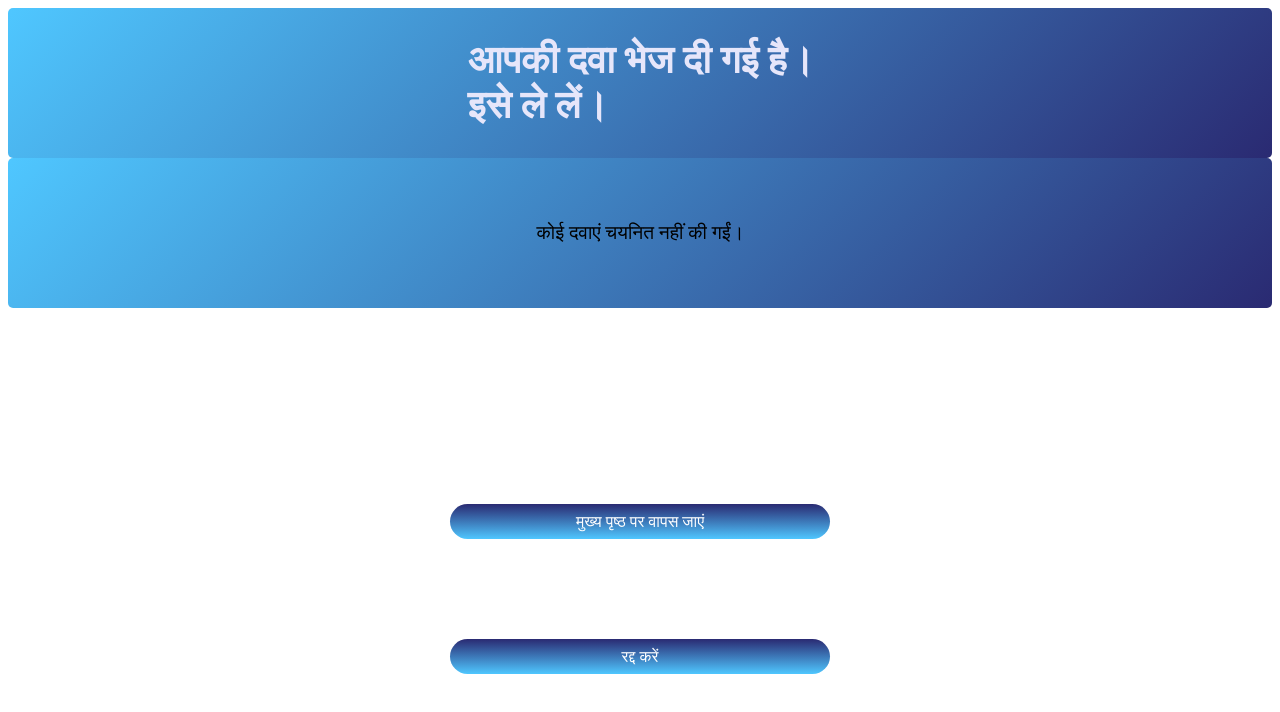
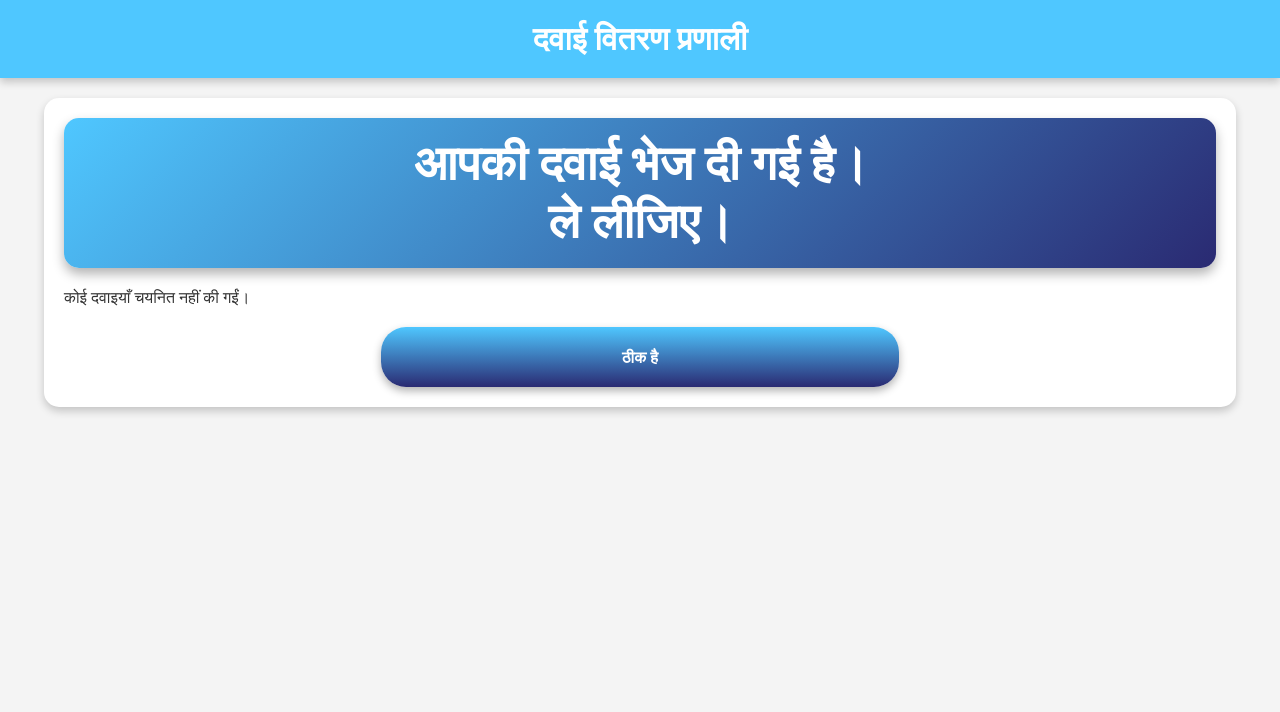
Before and after one commit to shubhamop07/Medelite, a plain HTML site: page dispatched_hindi.html in a window 1280 px wide. Drawn offline with Linux system fonts and the light colour scheme.

Commit message:
first commit

```diff
--- a/dispatched_hindi.html
+++ b/dispatched_hindi.html
@@ -3,88 +3,179 @@
 <head>
   <meta charset="UTF-8">
   <meta name="viewport" content="width=device-width, initial-scale=1.0">
-  <title>दवा डिस्पैच</title>
+  <title>दवाई वितरण</title>
+  <link rel="stylesheet" href="https://cdnjs.cloudflare.com/ajax/libs/font-awesome/6.0.0-beta3/css/all.min.css">
   <style>
-    h1 {
-      color: lavender;
+    body {
+      font-family: 'Roboto', sans-serif;
+      margin: 0;
+      padding: 0;
+      background: #f4f4f4;
+      color: #333;
+      overflow-x: hidden;
     }
+
+    header {
+      background: #4fc7ff;
+      color: white;
+      padding: 20px;
+      text-align: center;
+      font-size: 2em;
+      font-weight: bold;
+      box-shadow: 0 4px 8px rgba(0, 0, 0, 0.2);
+    }
+
+    .container {
+      width: 90%;
+      max-width: 1200px;
+      margin: 20px auto;
+      padding: 20px;
+      background: white;
+      border-radius: 15px;
+      box-shadow: 0 4px 8px rgba(0, 0, 0, 0.2);
+    }
+
     .box {
       display: flex;
       justify-content: center;
       align-items: center;
       height: 150px;
-      font-size: larger;
+      font-size: 1.5em;
       width: 100%;
       background: linear-gradient(135deg, #4fc7ff, #2a2a72);
-      border-radius: 5px;
-      transition: background 0.3s ease;
+      border-radius: 15px;
+      transition: background 0.4s ease, transform 0.4s ease, box-shadow 0.4s ease;
+      box-shadow: 0 6px 12px rgba(0, 0, 0, 0.3);
+      margin-bottom: 20px;
     }
     .box:hover {
       background: linear-gradient(135deg, #2a2a72, #4fc7ff);
+      transform: scale(1.05);
+      box-shadow: 0 12px 24px rgba(0, 0, 0, 0.4);
     }
+    .box:active {
+      transform: scale(0.98);
+    }
+
     .ok {
       text-transform: capitalize;
+      text-align: center;
+      color: #ffffff;
+      animation: fadeIn 1s ease;
     }
-    .last_options {
-      margin-top: 196px;
+
+    .medicine-list {
+      margin-top: 20px;
+    }
+
+    .medicine-item {
+      display: flex;
+      align-items: center;
+      padding: 15px;
+      margin-bottom: 15px;
+      background: #e0f2f1;
+      border-radius: 10px;
+      box-shadow: 0 2px 5px rgba(0, 0, 0, 0.1);
+      transition: background 0.3s ease, transform 0.3s ease;
+    }
+    .medicine-item:hover {
+      background: #b3e5fc;
+      transform: translateX(10px);
+    }
+    .medicine-item i {
+      margin-right: 15px;
+      color: #4fc7ff;
+      font-size: 1.5em;
+    }
+
+    .last_options, #cancel {
+      margin-top: 20px;
       display: flex;
       justify-content: center;
     }
+
     .return {
       color: white;
       display: flex;
       justify-content: center;
-      height: 35px;
-      width: 30%;
+      height: 60px;
+      width: 45%;
       text-decoration: none;
       text-transform: capitalize;
-      background: linear-gradient(#2a2a72, #4fc7ff);
-      border-radius: 19px;
+      background: linear-gradient( #4fc7ff, #2a2a72);
+      border-radius: 25px;
       align-items: center;
-      transition: background 0.3s ease;
+      transition: background 0.4s ease, transform 0.4s ease, box-shadow 0.4s ease;
+      font-weight: bold;
+      text-align: center;
+      box-shadow: 0 4px 8px rgba(0, 0, 0, 0.3);
     }
     .return:hover {
-      background: linear-gradient(#4fc7ff, #2a2a72);
+      background: linear-gradient( #0056b3,  #004494);
+      transform: translateY(-5px);
+      box-shadow: 0 6px 12px rgba(0, 0, 0, 0.4);
     }
-    #cancel {
-      margin-top: 100px;
-      display: flex;
-      justify-content: center;
+    .return:active {
+      transform: translateY(1px);
+      box-shadow: 0 2px 4px rgba(0, 0, 0, 0.2);
+    }
+
+    @keyframes fadeIn {
+      from { opacity: 0; }
+      to { opacity: 1; }
+    }
+
+    @media (max-width: 768px) {
+      .return {
+        width: 70%;
+        font-size: 1em;
+      }
+      .box {
+        font-size: 1.2em;
+      }
+      .medicine-item {
+        flex-direction: column;
+        align-items: flex-start;
+      }
+      .medicine-item i {
+        margin-right: 0;
+        margin-bottom: 10px;
+      }
     }
   </style>
 </head>
 <body>
-  <div class="box">
-    <h1 class="ok" id="dispatchMessage">आपकी दवा भेज दी गई है।<br>इसे ले लें।</h1>
-  </div>
+  <header>
+    दवाई वितरण प्रणाली
+  </header>
 
-  <div id="medicineList" class="box">
-    <!-- दवाओं की सूची यहाँ दिखाई जाएगी -->
-  </div>
+  <div class="container">
+    <div class="box">
+      <h1 class="ok" id="dispatchMessage">आपकी दवाई भेज दी गई है।<br>ले लीजिए।</h1>
+    </div>
 
-  <div class="last_options">
-    <a href="hindioptions.html" class="return">मुख्य पृष्ठ पर वापस जाएं</a>
-  </div>
+    <div id="medicineList" class="medicine-list">
+      <!-- दवाई की सूची यहाँ दिखाई जाएगी -->
+    </div>
 
-  <div id="cancel">
-    <a href="hindioptions.html" class="return">रद्द करें</a>
-  </div>
+    <div class="last_options">
+      <a href="index.html" class="return">ठीक है</a>
+    </div>
 
   <script>
-    // Retrieve the selected medicines from sessionStorage
+    // sessionStorage से चयनित दवाओं को प्राप्त करें
     var selectedMedicines = JSON.parse(sessionStorage.getItem('selectedMedicines'));
     var medicineListContainer = document.getElementById('medicineList');
 
     if (selectedMedicines && selectedMedicines.length > 0) {
-      var medicineList = document.createElement('ul');
       selectedMedicines.forEach(function(medicine) {
-        var li = document.createElement('li');
-        li.textContent = medicine;
-        medicineList.appendChild(li);
+        var div = document.createElement('div');
+        div.className = 'medicine-item';
+        div.innerHTML = `<i class="fas fa-pills"></i> ${medicine}`;
+        medicineListContainer.appendChild(div);
       });
-      medicineListContainer.appendChild(medicineList);
     } else {
-      medicineListContainer.textContent = 'कोई दवाएं चयनित नहीं की गईं।';
+      medicineListContainer.textContent = 'कोई दवाइयाँ चयनित नहीं की गईं।';
     }
   </script>
 </body>
```
Also changed, not shown: dispatched.html (+1 -1 lines), options.html (+4 -4 lines).
